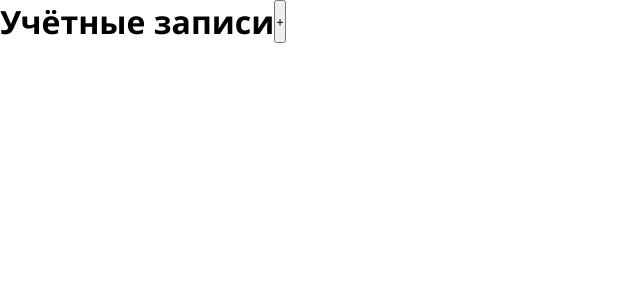
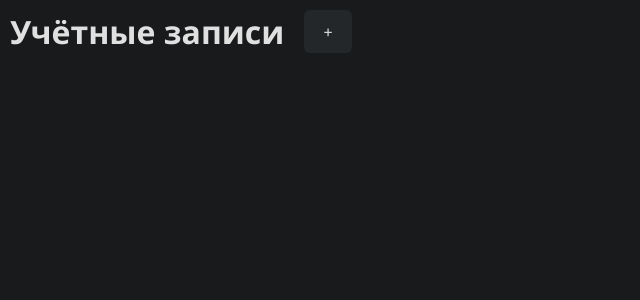
Before and after one commit to HasanovDoc/vue-accounts-dashboard, a Vue app: page / in a window 1280 px wide. Shown: the top 300 px of the page, without its empty margins (0-640 px from the left). Built offline with nearby package versions, Linux system fonts and the light colour scheme.

Commit message:
added styles

```diff
--- a/src/App.vue
+++ b/src/App.vue
@@ -13,4 +13,69 @@ import AccountList from './components/AccountList.vue';
   box-sizing: border-box;
   font-family: 'Segoe UI', Tahoma, Geneva, Verdana, sans-serif;
 }
+
+body, #app {
+  min-height: 100vh;
+  background: #181a1b;
+  color: #e0e0e0;
+}
+
+button {
+  background: #23272a;
+  color: #e0e0e0;
+  border: none;
+  border-radius: 6px;
+  padding: 0.5em 1.2em;
+  font-size: 1rem;
+  cursor: pointer;
+  transition: background 0.2s, box-shadow 0.2s, color 0.2s;
+
+  &:hover, &:focus {
+    background: #31363b;
+    color: #fff;
+    box-shadow: 0 2px 8px rgba(0,0,0,0.15);
+    outline: none;
+  }
+
+  &:active {
+    background: #181a1b;
+    color: #b0b0b0;
+  }
+}
+
+input {
+  background-color: #1e1e1e;
+  color: #e0e0e0;
+  border: 1px solid #333;
+  padding: 0.5em 1em;
+  border-radius: 4px;
+  font-size: 1rem;
+  transition: border-color 0.2s, box-shadow 0.2s;
+
+  &:focus {
+    border-color: #858788;
+    box-shadow: 0 0 5px rgba(147, 149, 151, 0.5);
+    outline: none;
+  }
+
+  &::placeholder {
+    color: #777;
+  }
+}
+
+select {
+  background-color: #1e1e1e;
+  color: #e0e0e0;
+  border: 1px solid #333;
+  padding: 0.5em 1em;
+  border-radius: 4px;
+  font-size: 1rem;
+  transition: border-color 0.2s, box-shadow 0.2s;
+
+  &:focus {
+    border-color: #858788;
+    box-shadow: 0 0 5px rgba(147, 149, 151, 0.5);
+    outline: none;
+  }
+}
 </style>
--- a/src/components/AccountForm.vue
+++ b/src/components/AccountForm.vue
@@ -1,5 +1,13 @@
 <template>
   <div class="account-form" :class="{ 'has-error': hasError }">
+    <div class="form-header" v-if="isFirst">
+      <span class="header-label">Метки</span>
+      <span class="header-type">Тип</span>
+      <span class="header-login">Логин</span>
+      <span class="header-password" v-if="localAccount.type === 'Локальная'">Пароль</span>
+      <span class="header-action"></span>
+    </div>
+    <div class="form-row">
       <input
         ref="firstInput"
         v-model="localLabelStr"
@@ -26,11 +34,13 @@
       />
       <button @click="$emit('delete')">Удалить</button>
     </div>
+  </div>
 </template>
 
 <script setup lang="ts">
-import { ref, defineProps, defineEmits, defineExpose } from 'vue';
+import { ref, defineProps, defineEmits, defineExpose, computed } from 'vue';
 import { Account } from '@/types/account';
+import { useAccountsStore } from '@/stores/accounts';
 
 const props = defineProps<{ account: Account }>();
 const emit = defineEmits(['update', 'delete']);
@@ -39,6 +49,7 @@ const hasError = ref(false);
 const localLabelStr = ref(props.account.label?.map(l => l.text).join(';') || '');
 const localAccount = ref<Account>({ ...props.account });
 const firstInput = ref<HTMLInputElement | null>(null);
+const store = useAccountsStore();
 
 
 const handleLabelChange = () => {
@@ -59,9 +70,40 @@ const validate = () => {
   if (!hasError.value) emit('update', localAccount.value);
 };
 
+const isFirst = computed(() => {
+  return store.accounts.length > 0 && store.accounts[0].id === props.account.id;
+});
+
 const focusFirstInput = () => {
   firstInput.value?.focus();
 };
 
 defineExpose({ focusFirstInput });
 </script>
+
+<style scoped lang="scss">
+.account-form {
+  display: flex;
+  flex-direction: column;
+  gap: 4px;
+}
+
+.form-header, .form-row {
+  display: grid;
+  grid-template-columns: 2fr 1fr 1.5fr 1.5fr 0.8fr;
+  align-items: center;
+  gap: 8px;
+}
+
+.form-header {
+  font-size: 0.95em;
+  color: #b0b0b0;
+  font-weight: 500;
+  margin-bottom: 2px;
+}
+
+.header-password {
+  // Скрывать, если не локальная
+  display: inline;
+}
+</style>
--- a/src/components/AccountList.vue
+++ b/src/components/AccountList.vue
@@ -1,16 +1,18 @@
 <template>
-  <div class="account-list">
+  <div class="account-list-container">
     <div class="account-title">
       <h1>Учётные записи</h1>
-      <button @click="addAndFocus">+</button>
+      <button @click="addAndFocus" class="add-btn">+</button>
     </div>
-    <div v-for="account in accounts" :key="account.id">
+    <div class="account-list">
+      <div v-for="account in accounts" :key="account.id" class="list_item">
         <AccountForm
           ref="accountForms"
           :account="account"
           @update="updateAccount"
           @delete="deleteAccount(account.id)"
         />
+      </div>
     </div>
   </div>
 </template>
@@ -30,6 +32,7 @@ const accountForms = ref<InstanceType<typeof AccountForm>[]>([]);
 const addAndFocus = async () => {
   addAccount();
   await nextTick();
+
   // Фокус на последнем AccountForm
   const lastForm = accountForms.value[accountForms.value.length - 1];
   lastForm?.focusFirstInput();
@@ -37,12 +40,33 @@ const addAndFocus = async () => {
 </script>
 
 <style scoped lang="scss">
-.account-list {
+.account-list-container {
   width: 100vw;
   height: 100vh;
+  padding: 10px;
 }
 
 .account-title {
   display: flex;
+  gap: 20px;
+  margin-bottom: 30px;
 }
+
+.add-btn {
+
+}
+
+.account-list {
+  display: flex;
+  flex-direction: column;
+  gap: 10px;
+}
+
+.list_head {
+  display: flex;
+}
+
+.list_item {}
+
+
 </style>
```
Lines whose indentation alone changed are shown as unchanged.
